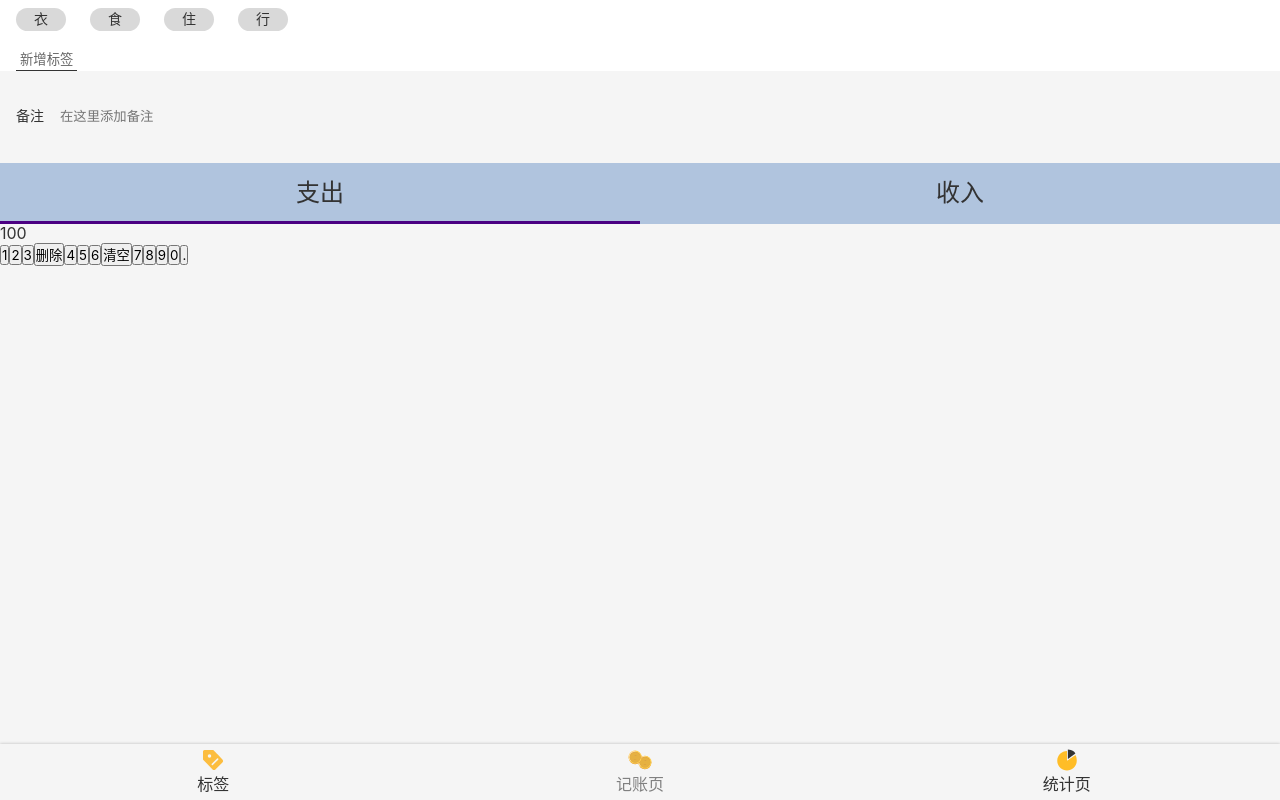
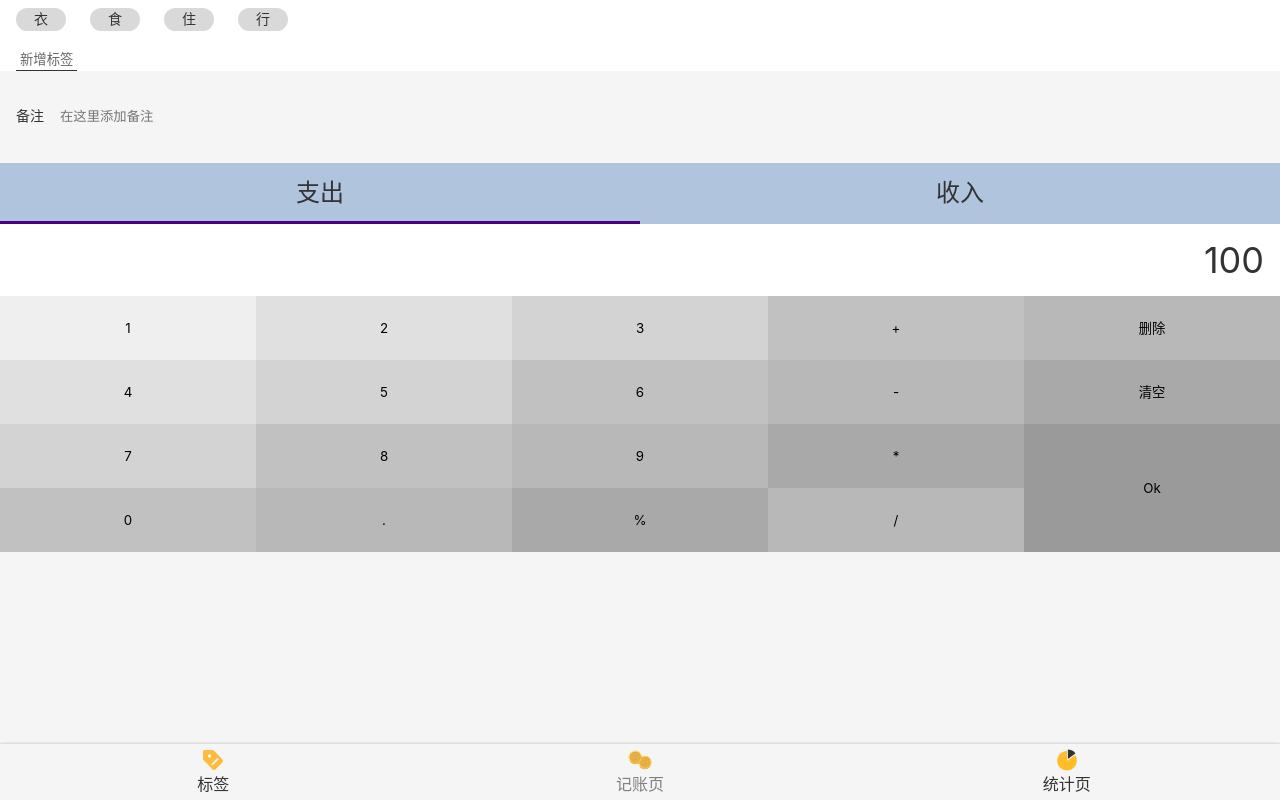
Before and after one commit to christina-xhy/morney-react-1, a React app: page /#/money in a window 1280 px wide. Built offline with nearby package versions, Linux system fonts and the light colour scheme.

Commit message:
money.NumberPadSection样式设置

```diff
--- a/src/index.scss
+++ b/src/index.scss
@@ -20,6 +20,11 @@ body {
 :focus{
   outline:none;//所有的鼠标获取input 的时候，没有外边框
 }
+.clearfix::after{
+  content:'';
+  display:block;
+  clear:both
+}
 button{
   font-family: inherit;
 }
--- a/src/views/Money.tsx
+++ b/src/views/Money.tsx
@@ -73,7 +73,71 @@ const CategorySection=styled.section`
 }
 `
 
-const NumberPad = styled.section``
+const NumberPad = styled.section`
+  display:flex;
+  flex-direction: column;
+  > .output{
+    background: white;
+    font-size:36px;
+    line-height:72px;
+    text-align:right;//字体靠最右边；
+    padding:0 16px;
+    box-shadow: inset 0 -5px 5px -5px rgba(0,0,0,0.25)， //设置盒子内部的阴影,并且只有盒子下面有；
+                inset 0 5px 5px -5px rgba(0,0,0,0.25); //设置盒子内部的阴影,并且盒子上面有；
+  },
+  > .pad{
+  >button{
+    width:20%;//确定一排5个元素；
+    height:64px;//设置元素高度；
+    float:left;//错位交叉；父左
+    border:none;
+    &.ok{
+      height:128px;
+      float:right;//浮动定位子右；如果爷爷display：flex则孙子浮动了，爸爸不会坍塌。
+      //另一个方法是清楚浮动定位clearfix，现在scss设置初始化，然后直接在爸爸后面添加伪元素即可
+    }
+    &:nth-child(2),
+    &:nth-child(6){
+      background: #E0E0E0;
+    }
+    &:nth-child(3),
+    &:nth-child(7),
+    &:nth-child(11)
+    {
+      background:#D3D3D3;
+    }
+    &:nth-child(4),
+    &:nth-child(8),
+    &:nth-child(12),
+    &:nth-child(16){
+      background:#C1C1C1;
+    }
+    &:nth-child(5),
+    &:nth-child(9),
+    &:nth-child(13),
+    &:nth-child(17)
+    {
+      background:#B8B8B8 ;
+    }
+      &:nth-child(10),
+      &:nth-child(14),
+      &:nth-child(18)
+      {
+        background:#A9A9A9;
+      }
+
+    &:nth-child(19)
+    {
+      background:#B8B8B8;
+    }
+    &:nth-child(20),
+    &:nth-child(15)
+    {
+      background:#9A9A9A;
+  }
+}
+
+`
 
 function Money() {
   return (
@@ -100,21 +164,28 @@ function Money() {
          </ul>
       </CategorySection>
       <NumberPad>
-         <div>100</div>
-         <div>
+         <div className='output'>100</div>
+         <div className='pad clearfix'>
            <button>1</button>
            <button>2</button>
            <button>3</button>
+           <button>+</button>
            <button>删除</button>
            <button>4</button>
            <button>5</button>
            <button>6</button>
+           <button>-</button>
            <button>清空</button>
            <button>7</button>
            <button>8</button>
            <button>9</button>
+           <button>*</button>
+           <button className='ok'>Ok</button>
            <button>0</button>
            <button>.</button>
+           <button>%</button>
+           <button>/</button>
+
          </div>
       </NumberPad>
     </Layout>
```
